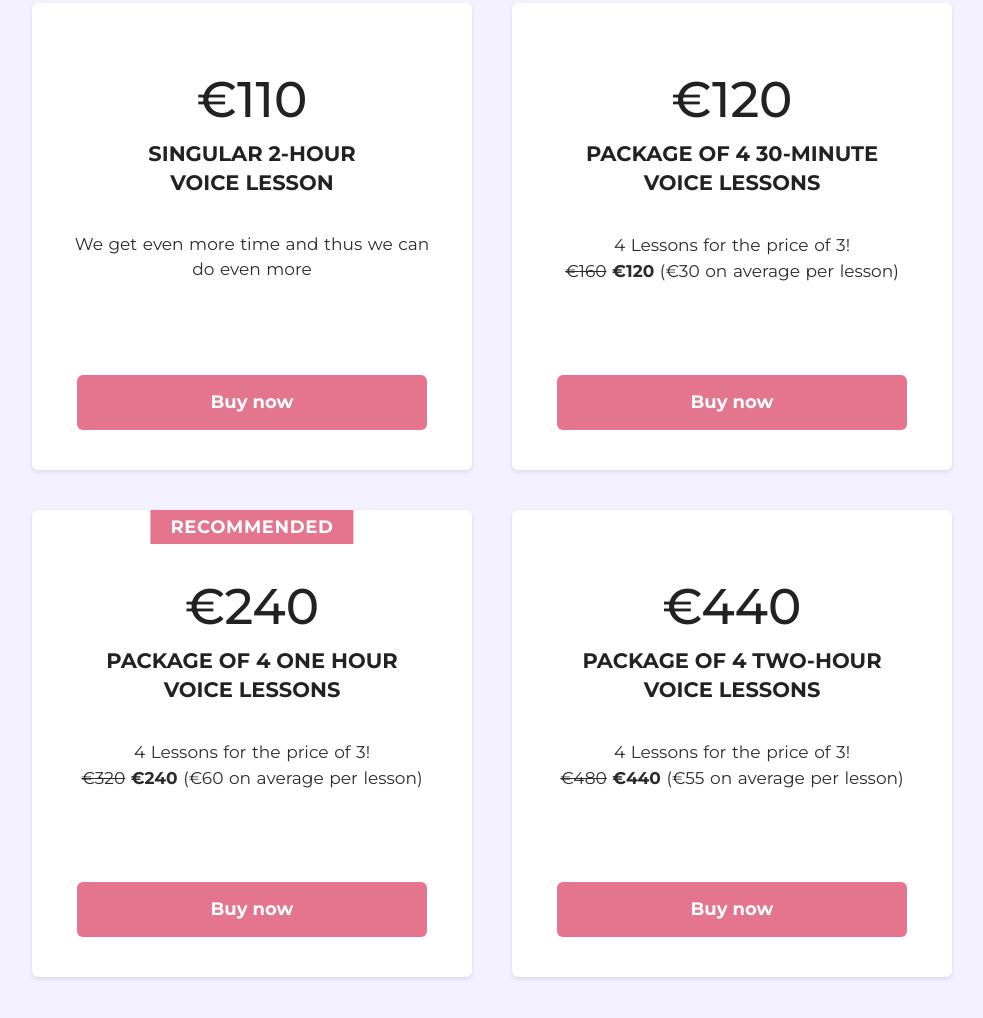
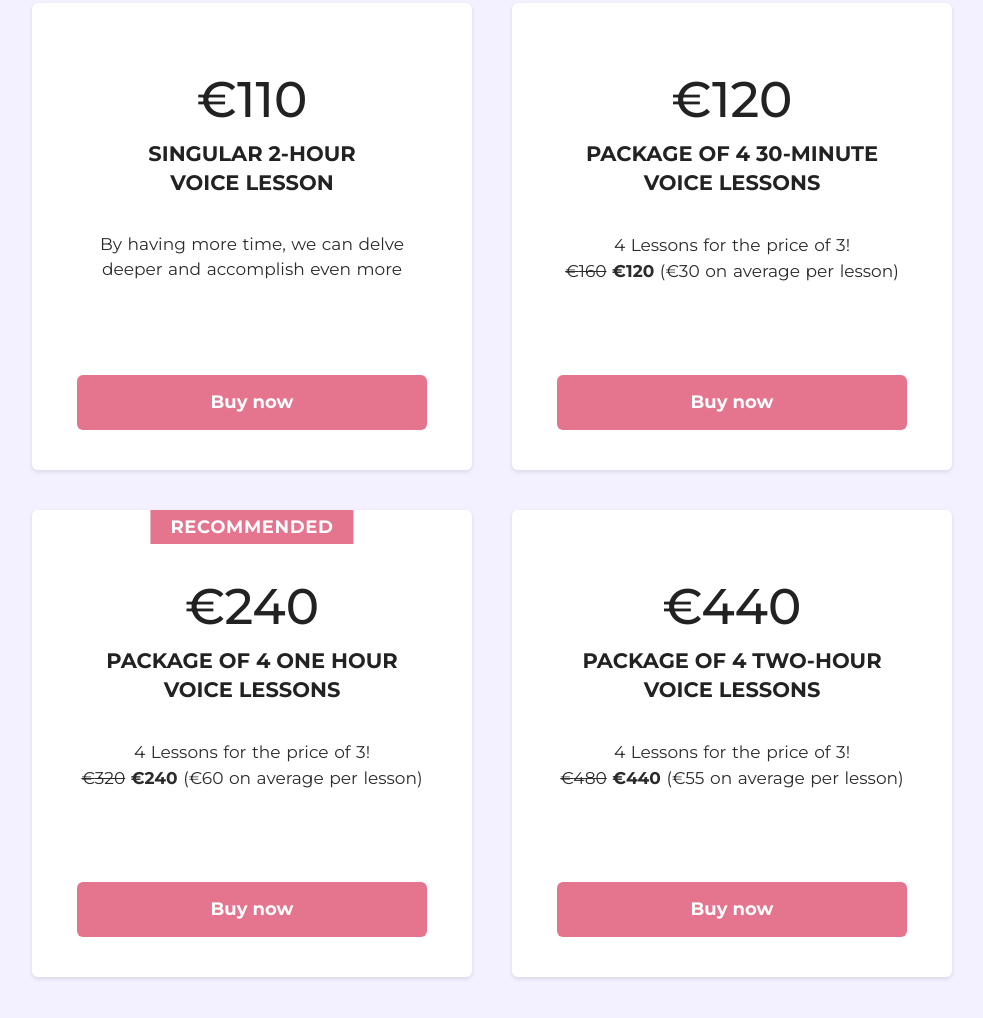
Before and after one commit to rajibul-dev/miavocalcoach, a website: page public/index.html in a window 1280 px wide. Shown: the part 3676-4694 px from the top of the page, without its empty margins (148-1131 px from the left). Drawn offline with nearby package versions, Linux system fonts and the light colour scheme; some packages are replaced by stand-ins of ours; a script that the page names is missing.

Commit message:
different sentence in the 2h single lesson description

```diff
--- a/public/index.html
+++ b/public/index.html
@@ -625,7 +625,7 @@
               <span class="price"><span class="currency">€</span>110</span>
               <span class="item-name">Singular 2-hour<br/>voice lesson</span>
               <p class="item-description">
-                We get even more time and thus we can do even more
+                By having more time, we can delve deeper and accomplish even more
               </p>
               <a type="button" href="javascript:;" class="buy-btn buy-btn-110">
                 Buy now
```
